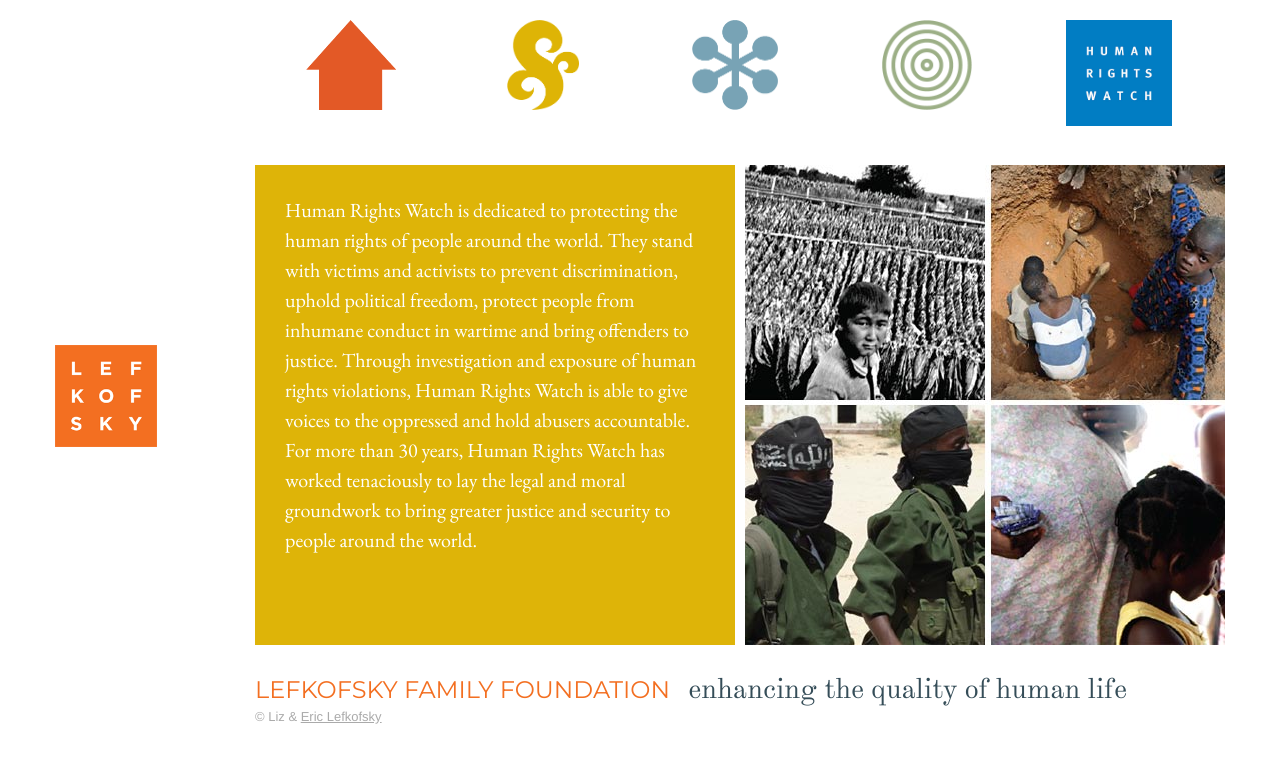
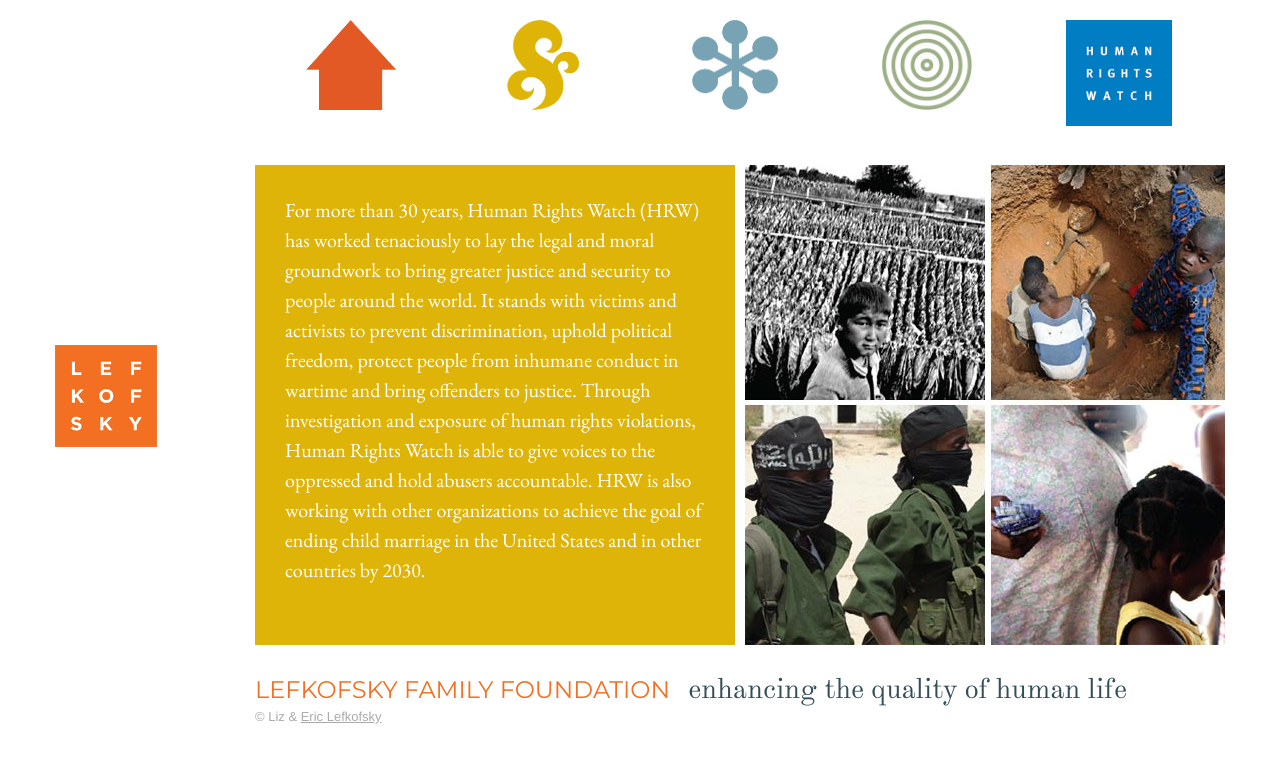
Before and after one commit to arjunvenkat/lefkofsky-jekyll, a Jekyll site: the page built from human-rights/human-rights-watch/index.html, in a window 1280 px wide. Shown: the top 763 px of the page. Built offline with Jekyll 4.4.1, drawn with Linux system fonts in a browser that asks for light colours; some web fonts are replaced.

Commit message:
updates human rights watch copy

```diff
--- a/human-rights/human-rights-watch/index.html
+++ b/human-rights/human-rights-watch/index.html
@@ -6,7 +6,7 @@
 link: "http://www.hrw.org/chicago"
 thumb: "/img/human/thumbs/human-rights-watch.jpg"
 image: "/img/human/human-rights-watch.jpg"
-desc: "Human Rights Watch is dedicated to protecting the human rights of people around the world.  They stand with victims and activists to prevent discrimination, uphold political freedom, protect people from inhumane conduct in wartime and bring offenders to justice.  Through investigation and exposure of human rights violations, Human Rights Watch is able to give voices to the oppressed and hold abusers accountable.  For more than 30 years, Human Rights Watch has worked tenaciously to lay the legal and moral groundwork to bring greater justice and security to people around the world."
+desc: "For more than 30 years, Human Rights Watch (HRW) has worked tenaciously to lay the legal and moral groundwork to bring greater justice and security to people around the world. It stands with victims and activists to prevent discrimination, uphold political freedom, protect people from inhumane conduct in wartime and bring offenders to justice. Through investigation and exposure of human rights violations, Human Rights Watch is able to give voices to the oppressed and hold abusers accountable. HRW is also working with other organizations to achieve the goal of ending child marriage in the United States and in other countries by 2030."
 ---
 
 <div id="overlay" class="clearfix show update">
```
